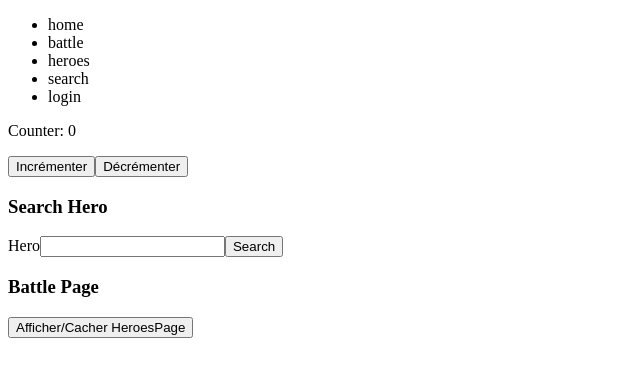
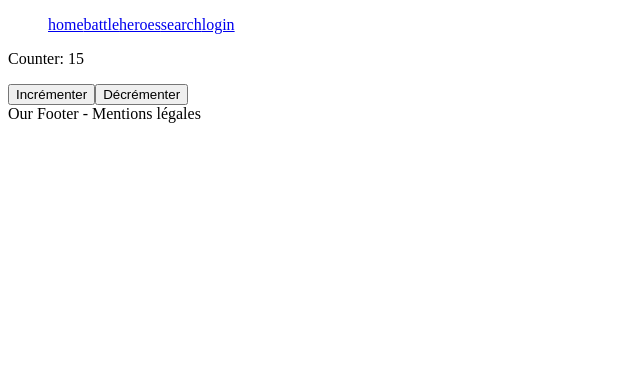
Before and after one commit to jarod51/react-superhero-electre, a React (Create React App) app: page / in a window 1280 px wide. Shown: the top 376 px of the page, without its empty margins (0-640 px from the left). Built offline with nearby package versions, Linux system fonts and the light colour scheme.

Commit message:
feat: add react-router-dom

```diff
--- a/package.json
+++ b/package.json
@@ -13,6 +13,7 @@
     "axios": "^0.27.2",
     "react": "^18.1.0",
     "react-dom": "^18.1.0",
+    "react-router-dom": "^6.3.0",
     "react-scripts": "5.0.1",
     "typescript": "^4.6.4",
     "web-vitals": "^2.1.4"
--- a/src/App.tsx
+++ b/src/App.tsx
@@ -1,27 +1,36 @@
 import { useState } from 'react'
-import NavBar from './components/NavBar'
+import useCounter from './hooks/useCounter'
 import Battle from './pages/Battle'
 import Heroes from './pages/Heroes'
 import Search from './pages/Search'
+import { BrowserRouter as Router, Routes, Route, Outlet } from 'react-router-dom'
+import Layout from './hoc/Layout'
 
 const App = () => {
-  const [counter, setCounter] = useState(0)
+  const { counter, increment, decrement } = useCounter(15)
   const [showHeroesPage, setShowHeroesPage] = useState(false)
   return (
-    <section>
-      <NavBar />
-      <p>Counter: {counter}</p>
-      <button onClick={() => {setCounter(
-        (prevCounter) => {
-          return prevCounter + 1
-        }
-      )}}>Incrémenter</button>
-      <button onClick={() => setCounter(c => c - 1)}>Décrémenter</button>
-      <Search />
-      <Battle />
-      <button onClick={() => setShowHeroesPage(b => !b)}>Afficher/Cacher HeroesPage</button>
-      {showHeroesPage && <Heroes />}
-    </section>
+    <Router>
+      <Routes>
+        <Route path='/' element={<Layout />}>
+          <Route index element={
+            <section>
+              <p>Counter: {counter}</p>
+              <button onClick={increment}>Incrémenter</button>
+              <button onClick={decrement}>Décrémenter</button>
+            </section>
+          } />
+          <Route path='search' element={<Search />} />
+          <Route path='battle' element={<Battle />} />
+          <Route path='heroes' element={<Heroes />} />
+        </Route>
+      </Routes>
+      {/* <section>
+        <NavBar />
+        <button onClick={() => setShowHeroesPage(b => !b)}>Afficher/Cacher HeroesPage</button>
+        {showHeroesPage && <Heroes />}
+      </section> */}
+    </Router>
   )
 }
 
--- a/src/api/fetcher.ts
+++ b/src/api/fetcher.ts
@@ -13,7 +13,7 @@ type ResponseType<T> = {
 
 const fetcher = {
 	async get<T> (url: string): Promise<ResponseType<T>> {
-		return axios.get(url)
+		return await axios.get(url)
 	}
 }
 
--- a/src/components/NavBar.tsx
+++ b/src/components/NavBar.tsx
@@ -1,35 +1,41 @@
-import { useState } from 'react'
-
-type NavListItemProps = {
-  id: string
-  children: string
-  active: string
-  callback: React.Dispatch<React.SetStateAction<string>>
-}
-
-const NavListItem = ({ id, children, active, callback }: NavListItemProps) => {
-	let classNames = 'cursor-pointer capitalize'
-	if (active === id) classNames += ' text-red-700'
-  return (
-    <li
-      className={classNames}
-      onClick={() => callback(id)}
-    >
-      {children}
-    </li>
-  )
-}
+import { NavLink } from 'react-router-dom'
 
 const NavBar = () => {
-  const [activeLink, setActiveLink] = useState('home')
-  const links = ['home', 'battle', 'heroes', 'search', 'login']
+  const links = [
+    {
+      path: '/',
+      name: 'home',
+    },
+    {
+      path: 'battle',
+      name: 'battle',
+    },
+    {
+      path: 'heroes',
+      name: 'heroes',
+    },
+    {
+      path: 'search',
+      name: 'search',
+    },
+    {
+      path: 'login',
+      name: 'login',
+    },
+  ]
   return (
     <nav>
       <ul className='flex justify-center gap-6 font-bold text-lg my-2'>
         {links.map((link) => (
-          <NavListItem key={link} id={link} active={activeLink} callback={setActiveLink}>
-            {link}
-          </NavListItem>
+          <NavLink
+            key={link.path}
+            to={link.path}
+            className={({ isActive }) =>
+              isActive ? 'cursor-pointer capitalize text-red-700' : 'cursor-pointer capitalize'
+            }
+          >
+            {link.name}
+          </NavLink>
         ))}
       </ul>
     </nav>
--- /dev/null
+++ b/src/hoc/Layout.tsx
@@ -0,0 +1,17 @@
+// High Order Component
+import { Outlet } from 'react-router-dom'
+import NavBar from '../components/NavBar'
+
+const Layout = () => {
+	return (
+		<>
+			<NavBar />
+			<main>
+				<Outlet />
+			</main>
+			<footer>Our Footer - Mentions légales</footer>
+		</>
+	)
+}
+
+export default Layout
--- a/src/hooks/useCounter.tsx
+++ b/src/hooks/useCounter.tsx
@@ -1,5 +1,17 @@
-const useCounter = () => {
+import { useState } from 'react'
+
+const useCounter = (number = 0) => {
 	// Créer un custom hook: useCounter qui devra retourner la valeur de counter, et deux fonction: increment et decrement
+	const [counter, setCounter] = useState(number)
+
+	const increment = () => setCounter(c => c + 1)
+	const decrement = () => setCounter(c => c - 1)
+
+	return {
+		counter,
+		increment,
+		decrement,
+	}
 }
 
 export default useCounter
--- a/src/hooks/useSearchHeroes.tsx
+++ b/src/hooks/useSearchHeroes.tsx
@@ -3,19 +3,23 @@ import fetcher, { BASE_URL } from '../api/fetcher'
 import searchHeroesReducer, { ActionTypeName, StateType } from '../reducers/search-heroes-reducer'
 import { Hero } from '../types/hero'
 
-const useSearchHeroes = () => {
+const useSearchHeroes = (letter?: string) => {
+  // a -> !a === false -> !!a === true
+  // '' -> !'' === true -> !!'' === false
   const initialState: StateType = {
     heroes: [],
-    loading: true,
+    loading: !!letter,
     error: '',
   }
   const [{ heroes, loading, error }, dispatch] = useReducer(searchHeroesReducer, initialState)
 
   useEffect(() => {
-    onSearchHeroes('a')
+    if (letter)
+      onSearchHeroes(letter)
   }, [])
 
   const onSearchHeroes = (letter: string) => {
+    dispatch({ type: ActionTypeName.SET_LOADING })
     fetcher
       .get<Hero[]>(`${BASE_URL}/heroes?name_like=^${letter}`)
       .then((response) => {
--- a/src/index.tsx
+++ b/src/index.tsx
@@ -8,9 +8,9 @@ const root = ReactDOM.createRoot(
   document.getElementById('root') as HTMLElement
 );
 root.render(
-  // <React.StrictMode>
+  <React.StrictMode>
     <App />
-  // </React.StrictMode>
+  </React.StrictMode>
 );
 
 // If you want to start measuring performance in your app, pass a function
--- a/src/pages/Heroes.tsx
+++ b/src/pages/Heroes.tsx
@@ -16,12 +16,12 @@ const Heroes = () => {
   // 	- pas d'asynchrone
   // Création - useEffect avec un tableau de dependances vide
   // Mise à jour - useEffect avec une variable a observer dans le tableau de dependances
-  // Destruction
+  // Destruction - retour de useEffect (on doit retoruner une référence à une fonction - cette fonction sera appelée lors de la destruction du composant)
   const [counter, setCounter] = useState(0)
   const [selectedLetter, setSelectedLetter] = useState('a')
   const initialMount = useRef(true)
   const letters = generateLetters()
-  const { heroes, error, loading, onSearchHeroes } = useSearchHeroes()
+  const { heroes, error, loading, onSearchHeroes } = useSearchHeroes('a')
 
   useEffect(() => {
     console.log('Création du Heroes page')
--- a/src/pages/Search.tsx
+++ b/src/pages/Search.tsx
@@ -1,22 +1,38 @@
-import React, { useRef } from 'react'
+import React, { useRef, useState } from 'react'
+import useSearchHeroes from '../hooks/useSearchHeroes'
 
 const Search = () => {
+  const { heroes, loading, error, onSearchHeroes } = useSearchHeroes()
+  const [request, setRequest] = useState(false)
   const onSubmitHandler = (e: React.SyntheticEvent) => {
-		e.preventDefault()
-		// Le point d'interrogation correspond à l'optionnal chaining
-		// Si searchInputRef.current est null, il ne va pas lire ce qui se trouve à droite de ce dernier et donc éviter de générer un erreur
-		console.log(searchInputRef.current?.value)
-	}
-	const searchInputRef = useRef<HTMLInputElement>(null)
+    e.preventDefault()
+    // Le point d'interrogation correspond à l'optionnal chaining
+    // Si searchInputRef.current est null, il ne va pas lire ce qui se trouve à droite de ce dernier et donc éviter de générer un erreur
+    if (searchInputRef.current?.value)
+      onSearchHeroes(searchInputRef.current?.value)
+    setRequest(true)
+  }
+  const searchInputRef = useRef<HTMLInputElement>(null)
 
   return (
     <section>
       <h1>Search Hero</h1>
       <form onSubmit={onSubmitHandler}>
-        <label htmlFor='hero' className='mr-6'>Hero</label>
+        <label htmlFor='hero' className='mr-6'>
+          Hero
+        </label>
         <input ref={searchInputRef} type='text' id='hero' name='hero' />
         <button>Search</button>
       </form>
+      <div>
+        {loading && <p>Loading...</p>}
+        {error && <p className='text-red-600'>Error: {error}</p>}
+        {!loading && !error && heroes.length ? (
+          heroes.map((hero) => <div key={hero.id}>{hero.name}</div>)
+        ) : (
+          request && <p>No heroes found</p>
+        )}
+      </div>
     </section>
   )
 }
```
Also changed, not shown: src/hooks/useWindowResize.tsx (added, +35 -0 lines), 1 other file (tests, documents, lock files or other folders).
